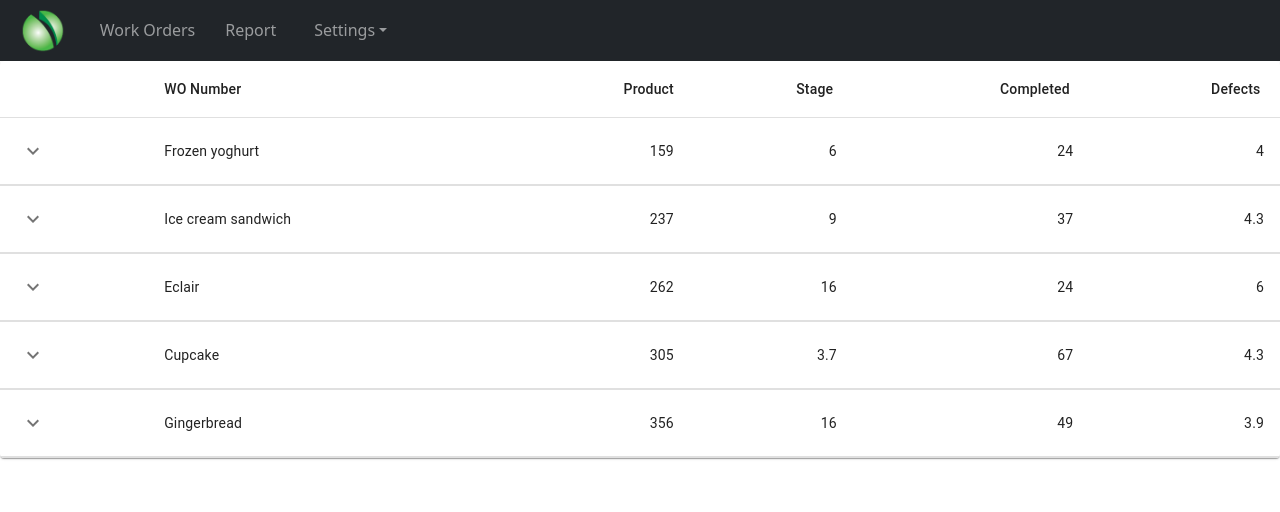
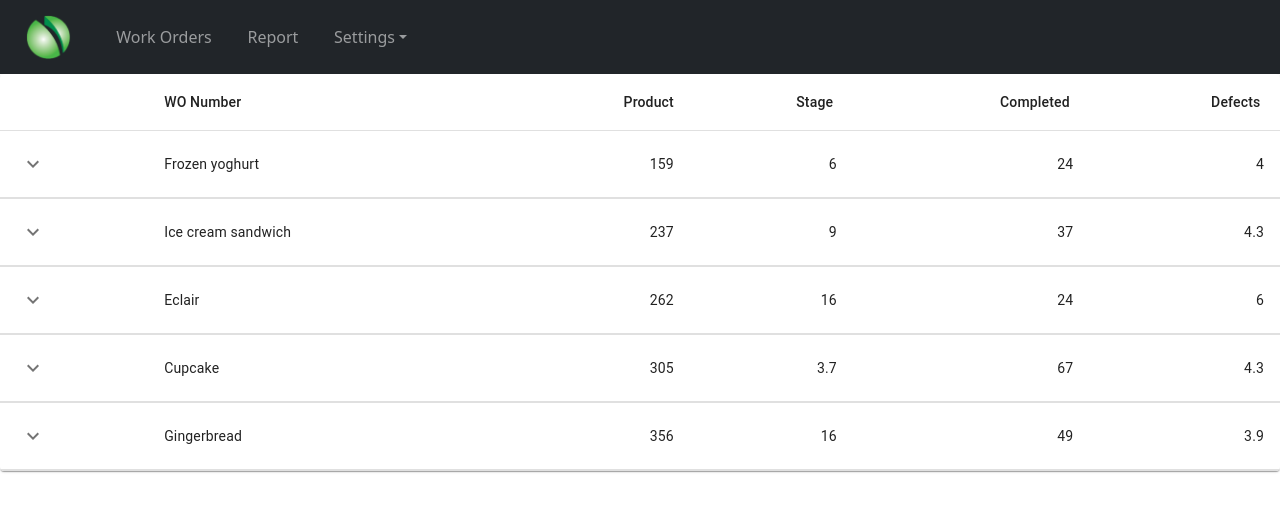
Before and after one commit to mgrist/CS4306-PrincipalLED, a React (Create React App) app in the folder client/: page / in a window 1280 px wide. Shown: the top 512 px of the page. Built offline with nearby package versions, Linux system fonts and the light colour scheme; the HTML template or start-up script is replaced by a standard one.

Commit message:
Fixed up appbar, added css stylesheet

```diff
--- /dev/null
+++ b/client/src/components/appBar/appBar.css
@@ -0,0 +1,13 @@
+#logowrapper {
+    margin-left: 5%;
+    width: 10%;
+}
+
+.logo {
+    width: 100%;
+    left: 0%;
+}
+
+.links {
+    margin-left: 5%;
+}
--- a/client/src/components/appBar/appBar.js
+++ b/client/src/components/appBar/appBar.js
@@ -4,32 +4,20 @@ import Navbar from 'react-bootstrap/Navbar';
 import Nav from 'react-bootstrap/Nav';
 import NavDropdown from 'react-bootstrap/NavDropdown';
 import Image from 'react-bootstrap/Image'
+import Logo from '../../images/led2.png';
 import 'bootstrap/dist/css/bootstrap.css';
-import Logo from '../../images/led2.png';
+import './appBar.css';
 
 export default function AppBar() {
-    // styling for PLED logo
-    const logo = {
-        height: '15%',
-        width: '15%',
-        paddingLeft: '20px',
-        paddingRight: '20px'
-    }
-    // styling for links, added padding on both sides
-    const links = {
-        paddingLeft: '15px',
-        paddingRight: '15px'
-    }
-
     return (
         <Navbar bg="dark" variant="dark">
         <Nav>
-            <Image src={Logo} href="#home" style={logo}/>
+            <Navbar.Brand id="logowrapper" href="#home"><Image className="logo" src={Logo}/></Navbar.Brand>
             <Navbar.Toggle aria-controls="basic-navbar-nav" />
             <Navbar.Collapse id="basic-navbar-nav">
-            <Nav.Link style={links} href="#home">Work Orders</Nav.Link>
-            <Nav.Link style={links} href="#link">Report</Nav.Link>
-            <NavDropdown style={links} title="Settings" id="basic-nav-dropdown">
+            <Nav.Link className="links" href="#home">Work Orders</Nav.Link>
+            <Nav.Link className="links" href="#link">Report</Nav.Link>
+            <NavDropdown className="links" title="Settings" id="basic-nav-dropdown">
                 <NavDropdown.Item href="#action/3.1">Action</NavDropdown.Item>
                 <NavDropdown.Item href="#action/3.2">Another action</NavDropdown.Item>
                 <NavDropdown.Item href="#action/3.3">Something</NavDropdown.Item>
```
